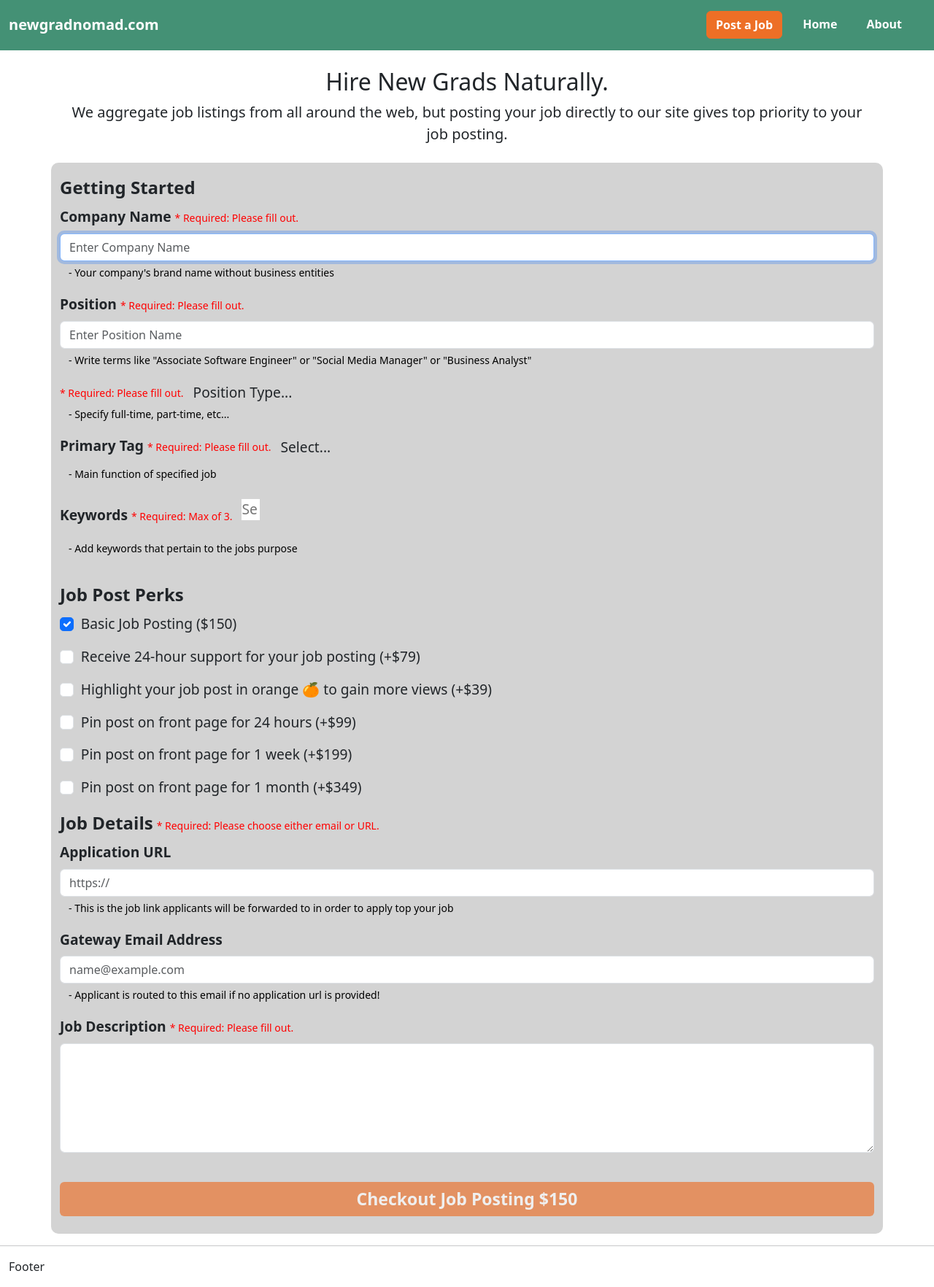
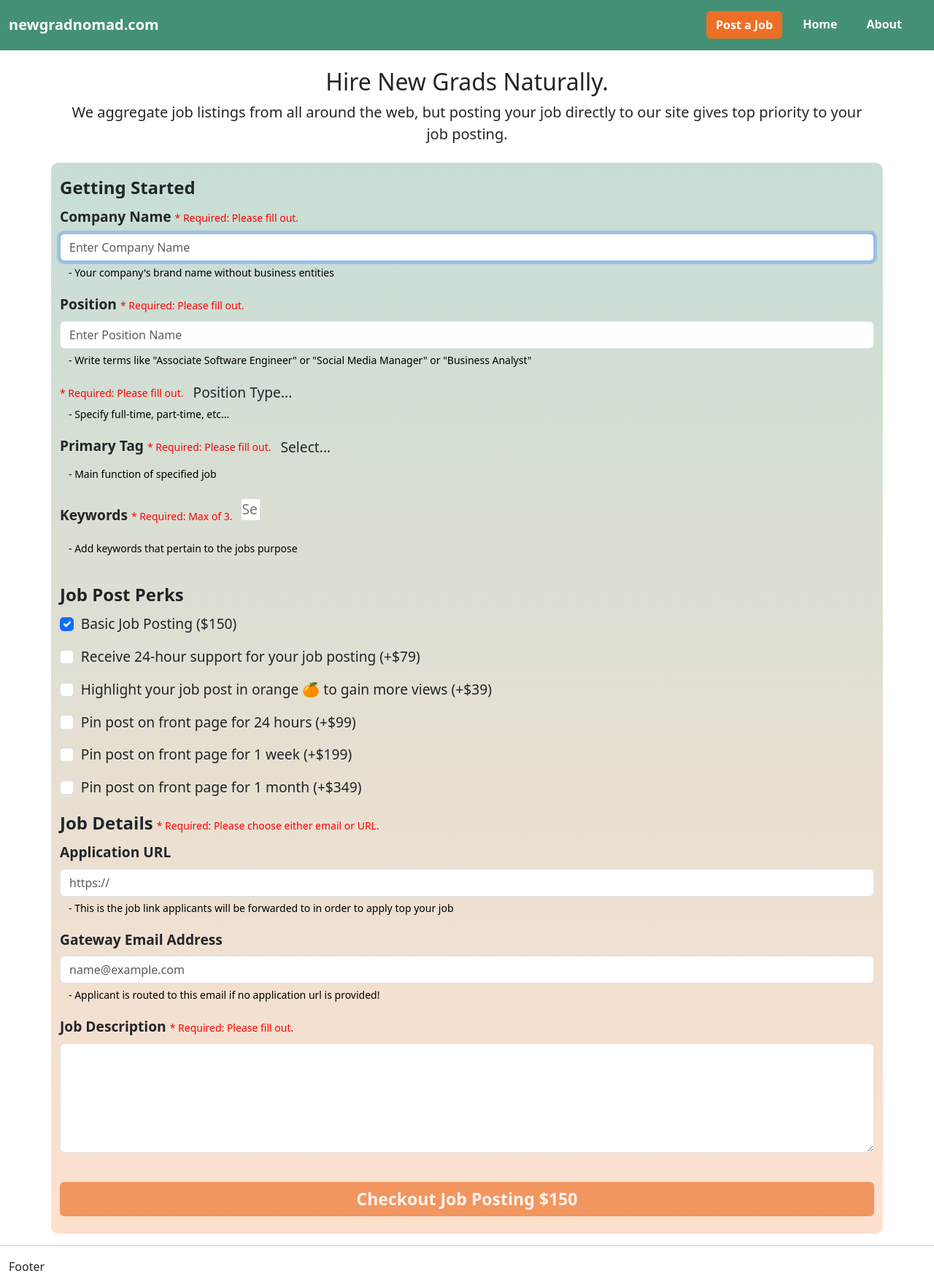
Before and after one commit to NewGradNomad/newgradnomad.com-HTML-PHP, a PHP site: page /pages/PostAJob in a window 1280 px wide. Shown: the part 153-1917 px from the top of the page at 73% size. Run offline with PHP 8.4, Linux system fonts and the light colour scheme; some libraries are stand-ins or nearby versions.

Commit message:
PostAJob: add gradient to form (#14)

```diff
--- a/style/PostAJob.css
+++ b/style/PostAJob.css
@@ -1,5 +1,10 @@
 .gray-form {
-  background-color: lightgray !important;
+  /* background-color: lightgray !important; */
+  background-image: linear-gradient(
+    180deg,
+    rgba(68, 145, 117, 0.3),
+    rgba(255, 154, 96, 0.3)
+  ) !important;
   border-radius: 10px !important;
   font-size: larger !important;
 }
@@ -14,10 +19,10 @@
   font-size: 14px !important;
 }
 
-.section-title{
+.section-title {
   font-size: x-large !important;
 }
 
-.textarea-style{
+.textarea-style {
   font-size: medium !important;
 }
```
